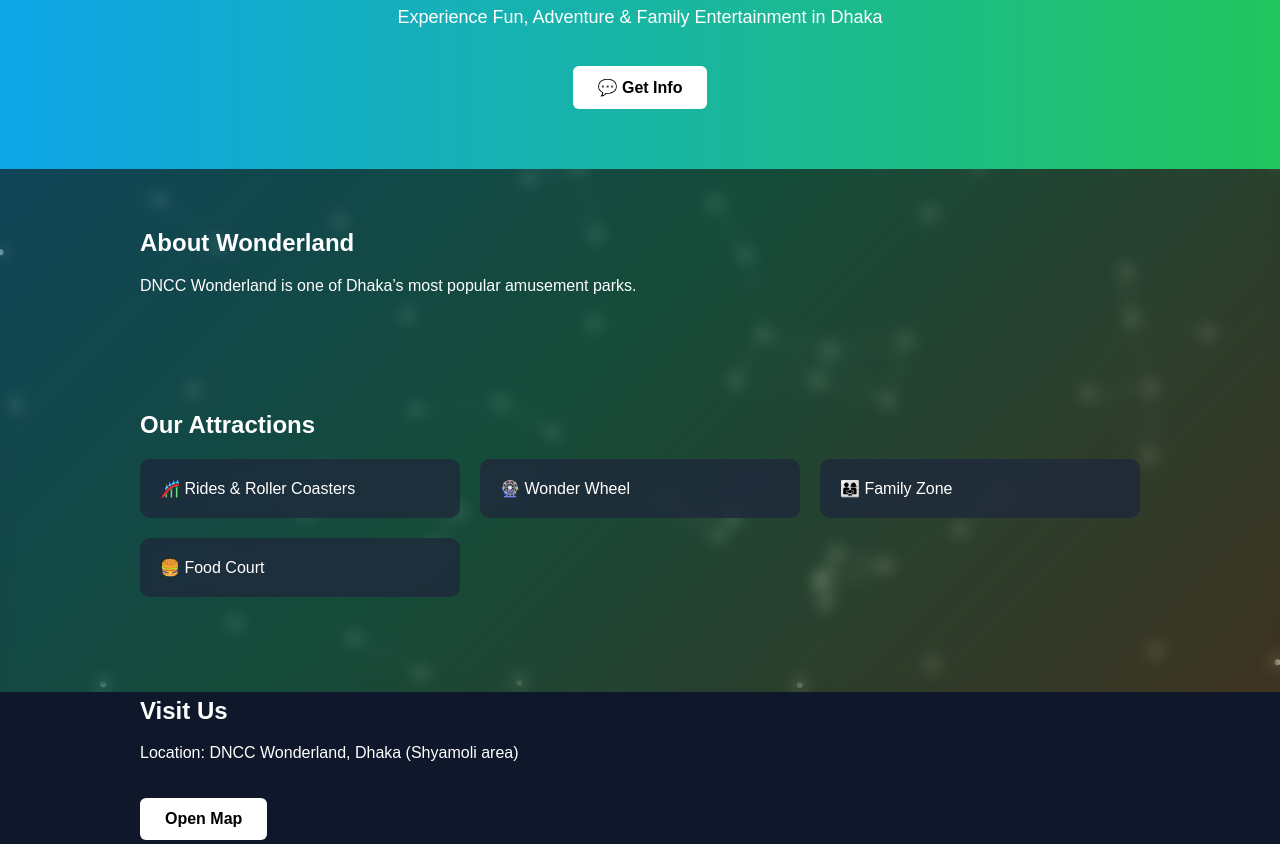
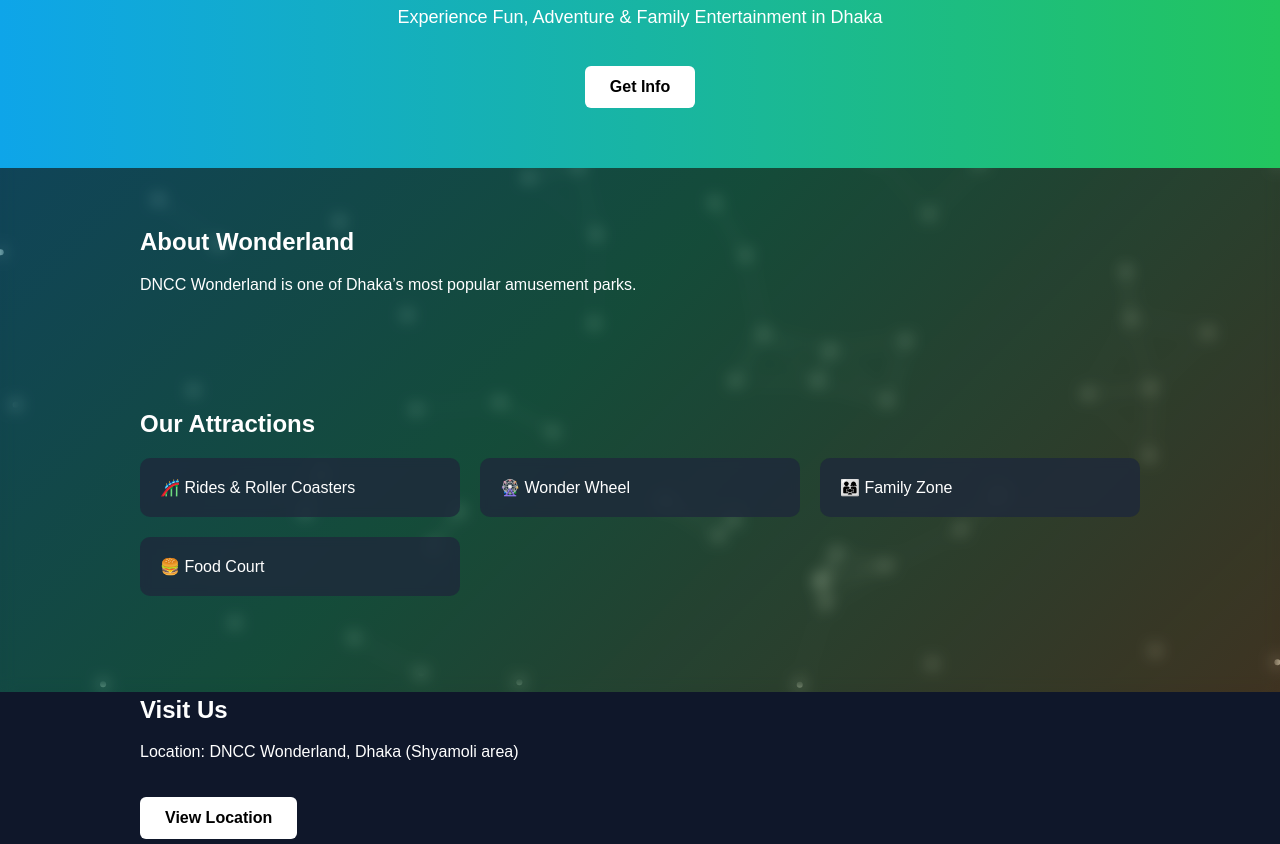
Before and after one commit to wonderland-dhaka/dncc-wonderland, a plain HTML site: page index.html in a window 1280 px wide. Shown: the part 108-952 px from the top of the page. Drawn offline with nearby package versions, Linux system fonts and the light colour scheme.

Commit message:
Update index.html

```diff
--- a/index.html
+++ b/index.html
@@ -151,7 +151,7 @@
 <header>
   <h1>DNCC Wonderland</h1>
   <p>Experience Fun, Adventure & Family Entertainment in Dhaka</p>
-  <a onclick="openPopup()" class="btn">💬 Get Info</a>
+  <a onclick="openPopup()" class="btn">Get Info</a>
 </header>
 
 <section>
@@ -172,7 +172,10 @@
 <section>
   <h2>Visit Us</h2>
   <p>Location: DNCC Wonderland, Dhaka (Shyamoli area)</p>
-  <a href="#" class="btn">Open Map</a>
+<a href="https://www.google.com/maps?q=DNCC+Wonderland+Shyamoli+Dhaka" target="_blank" class="btn">
+    View Location
+</a>
+
 </section>
 
 <section>
@@ -190,7 +193,7 @@
     <button onclick="openFB()">💬 Facebook Page</button>
 
     <br><br>
-    <span onclick="closePopup()" style="cursor:pointer;">❌ Close</span>
+    <span onclick="closePopup()" style="cursor:pointer;"> Cancel</span>
   </div>
 </div>
 
```
